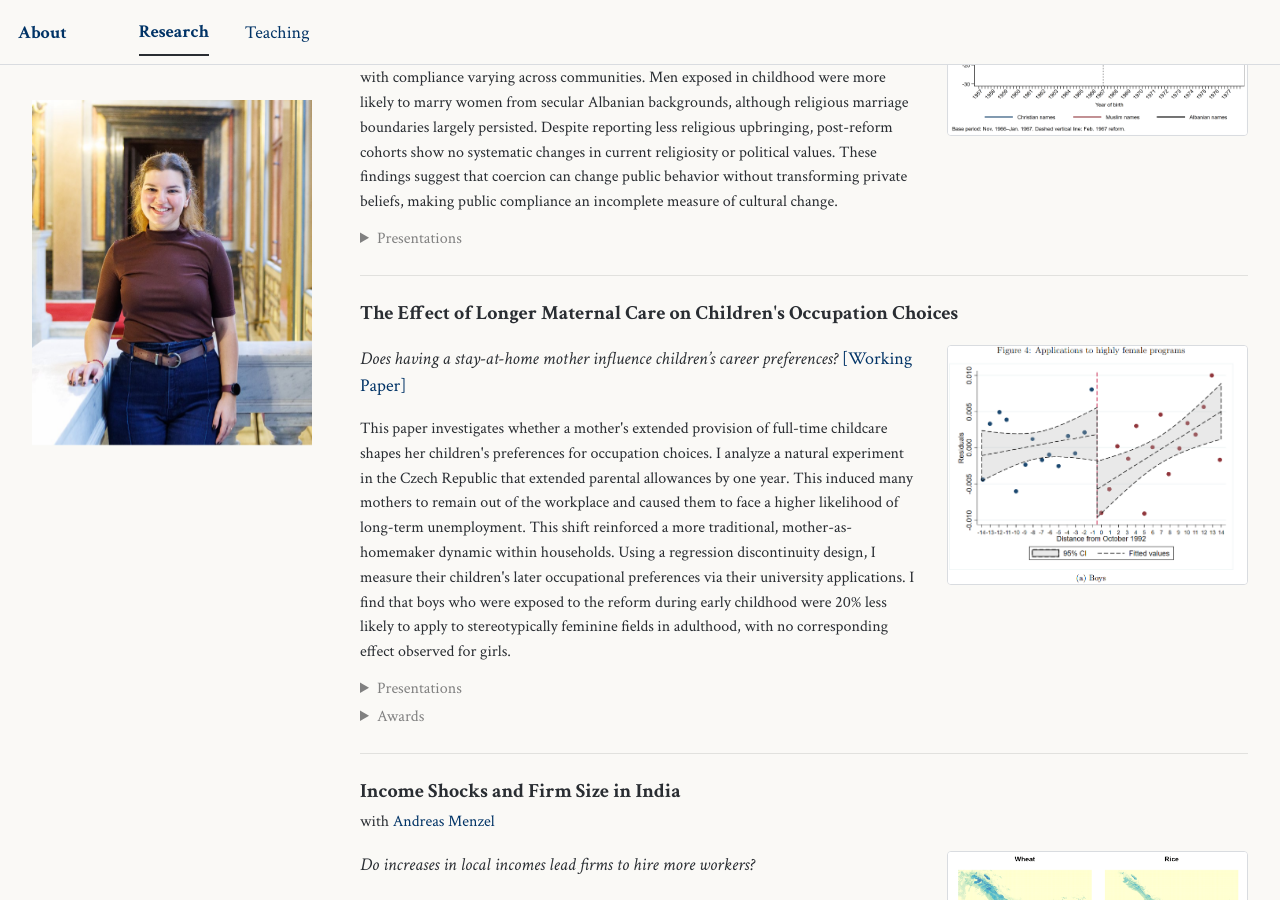
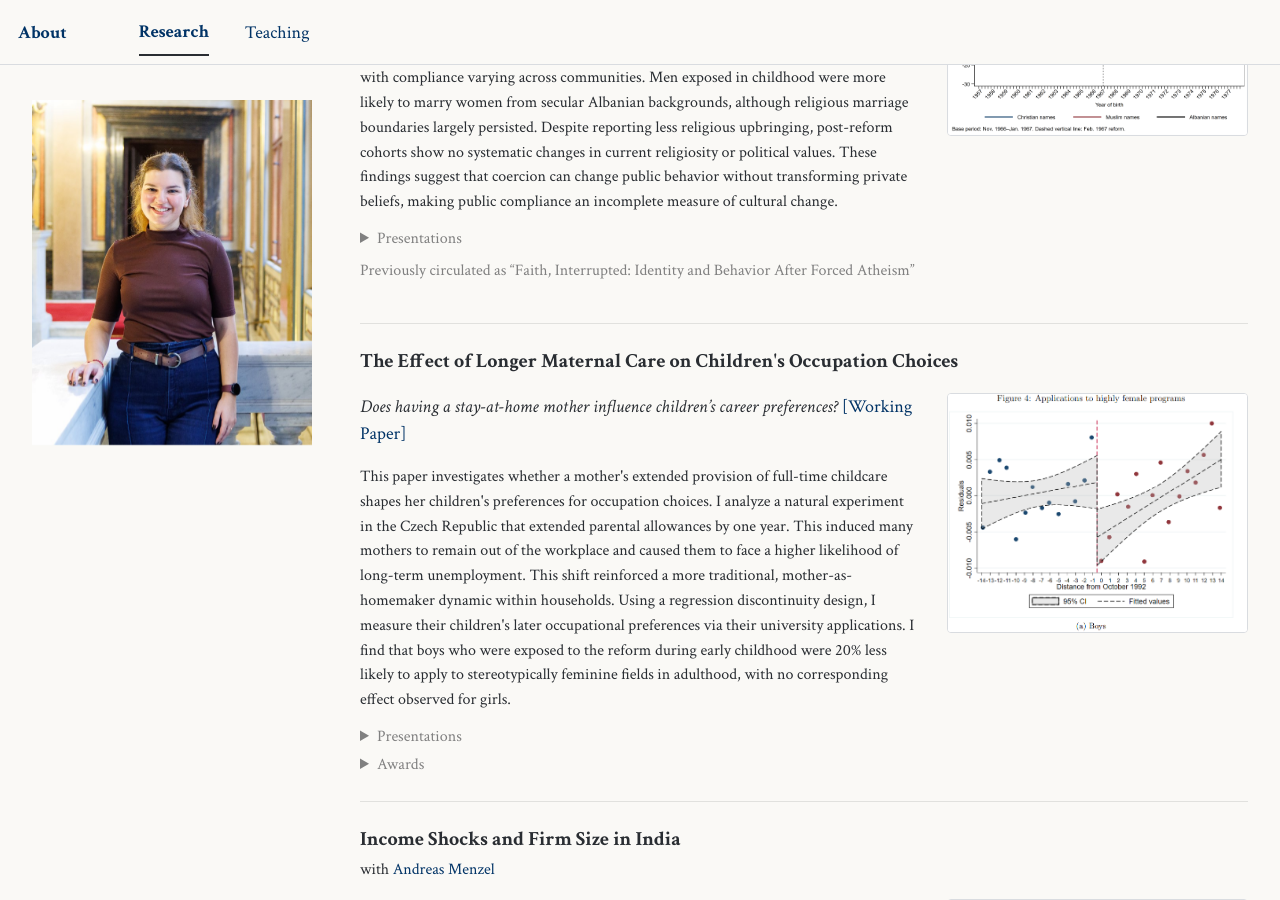
Before and after one commit to sofianasinani/sofianasinani.github.io, a Jekyll site: the page built from _pages/publications.md, in a window 1280 px wide and 900 px high, scrolled down 370 px. Built offline with Jekyll 4.4.1, drawn with Linux system fonts in a browser that asks for light colours; a script bundle is joined from its source files by our own code; library files that are not in the unit come from our copies.

Commit message:
Update publications layout and content

```diff
--- a/_pages/publications.md
+++ b/_pages/publications.md
@@ -55,6 +55,10 @@ author_profile: true
 <summary style="color: grey; cursor: pointer;">Presentations</summary>
 <p><em><span style="color: grey;">(2026) ASREC North America (California), CERGE-EI Brown Bag (Prague), ESPE (Helsinki), Kiel Institute for the World Economy (Berlin), Workshop on Gender and Economics (Luxembourg), IAAE (Lisbon), Women in Political Economy Workshop (Vienna); (2025) ASREC Europe Graduate Workshop (Copenhagen), CERGE-EI Applied Micro Seminar (Prague)</span></em></p>
 </details>
+
+<p style="color: grey; font-size: 16px; margin-top: 8px;">
+  Previously circulated as “Faith, Interrupted: Identity and Behavior After Forced Atheism”
+</p>
 
 </div>
 <figure class="paper-figure"><a href="{{ "/images/papers/deviation_estimator.png" | relative_url }}" target="_blank" rel="noopener" aria-label="Enlarge figure: Faith, Interrupted: Can States Change Identity?"><img src="{{ "/images/papers/deviation_estimator.png" | relative_url }}" alt="Figure for Faith, Interrupted: Can States Change Identity?" loading="lazy" width="640" height="420"></a></figure>
```
